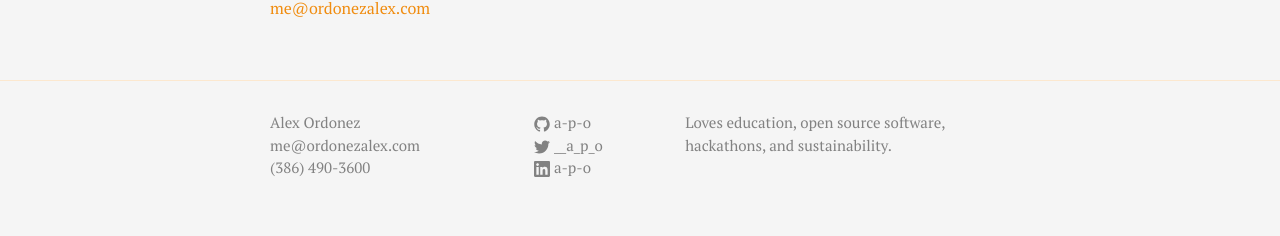
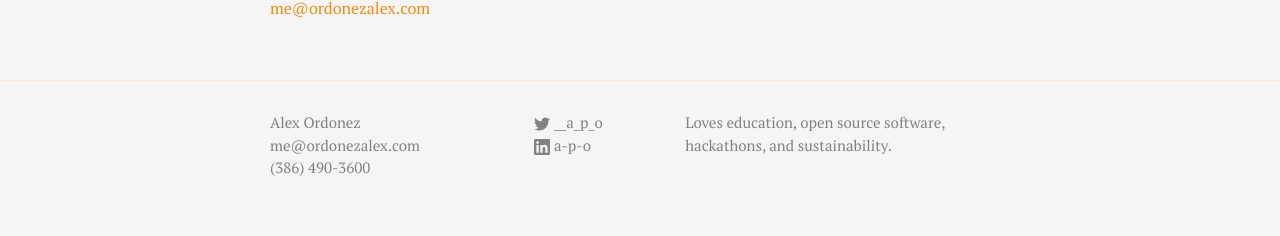
Before and after one commit to a-p-o/a-p-o.github.io, a Jekyll site: the page built from resume.md, in a window 1280 px wide. Shown: the part 1383-1619 px from the top of the page. Built offline with Jekyll 4.4.1, drawn with Linux system fonts in a browser that asks for light colours; some web fonts are replaced.

Commit message:
Remove github from footer

```diff
--- a/_includes/footer.html
+++ b/_includes/footer.html
@@ -13,20 +13,6 @@
 
       <div class="footer-col  footer-col-2">
         <ul class="social-media-list">
-          {% if site.github_username %}
-          <li>
-            <a href="https://github.com/{{ site.github_username }}">
-              <span class="icon  icon--github">
-                <svg viewBox="0 0 16 16">
-                  <path d="M7.999,0.431c-4.285,0-7.76,3.474-7.76,7.761 c0,3.428,2.223,6.337,5.307,7.363c0.388,0.071,0.53-0.168,0.53-0.374c0-0.184-0.007-0.672-0.01-1.32 c-2.159,0.469-2.614-1.04-2.614-1.04c-0.353-0.896-0.862-1.135-0.862-1.135c-0.705-0.481,0.053-0.472,0.053-0.472 c0.779,0.055,1.189,0.8,1.189,0.8c0.692,1.186,1.816,0.843,2.258,0.645c0.071-0.502,0.271-0.843,0.493-1.037 C4.86,11.425,3.049,10.76,3.049,7.786c0-0.847,0.302-1.54,0.799-2.082C3.768,5.507,3.501,4.718,3.924,3.65 c0,0,0.652-0.209,2.134,0.796C6.677,4.273,7.34,4.187,8,4.184c0.659,0.003,1.323,0.089,1.943,0.261 c1.482-1.004,2.132-0.796,2.132-0.796c0.423,1.068,0.157,1.857,0.077,2.054c0.497,0.542,0.798,1.235,0.798,2.082 c0,2.981-1.814,3.637-3.543,3.829c0.279,0.24,0.527,0.713,0.527,1.437c0,1.037-0.01,1.874-0.01,2.129 c0,0.208,0.14,0.449,0.534,0.373c3.081-1.028,5.302-3.935,5.302-7.362C15.76,3.906,12.285,0.431,7.999,0.431z"></path>
-                </svg>
-              </span>
-
-              <span class="username">{{ site.github_username }}</span>
-            </a>
-          </li>
-          {% endif %}
-
           {% if site.twitter_username %}
           <li>
             <a href="https://twitter.com/{{ site.twitter_username }}">
```
